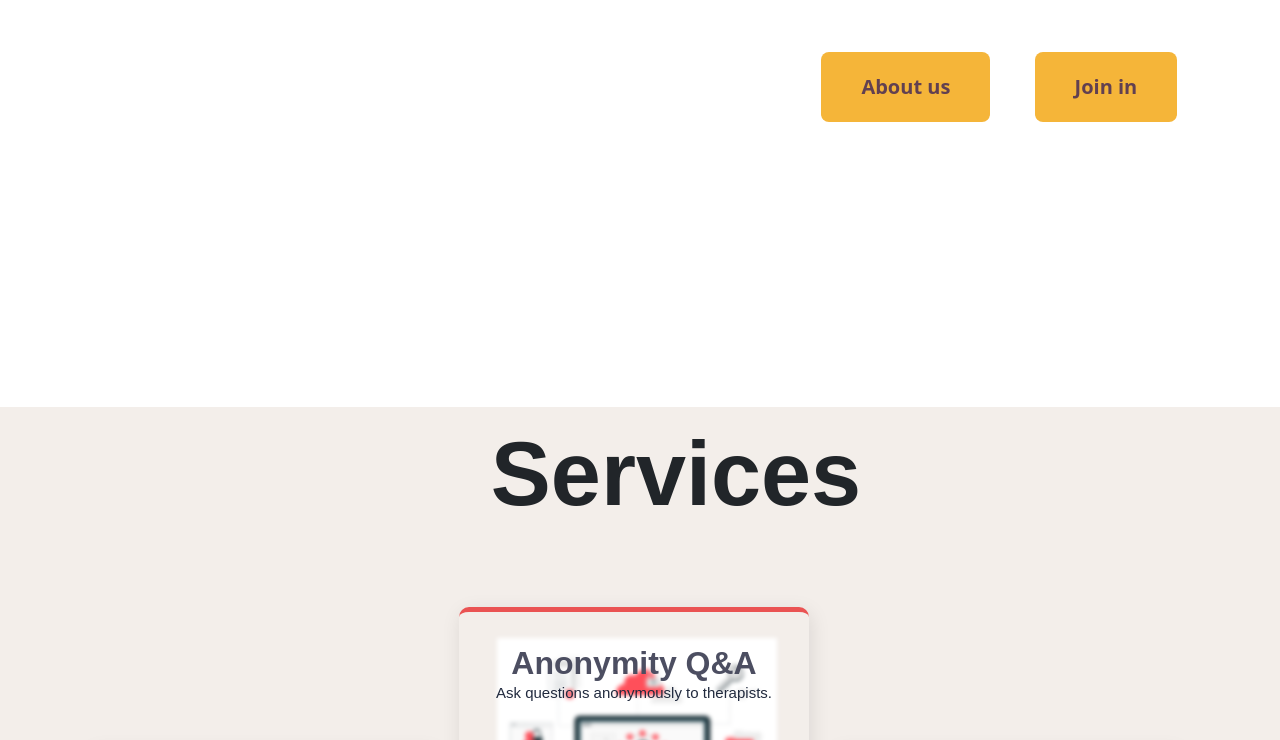
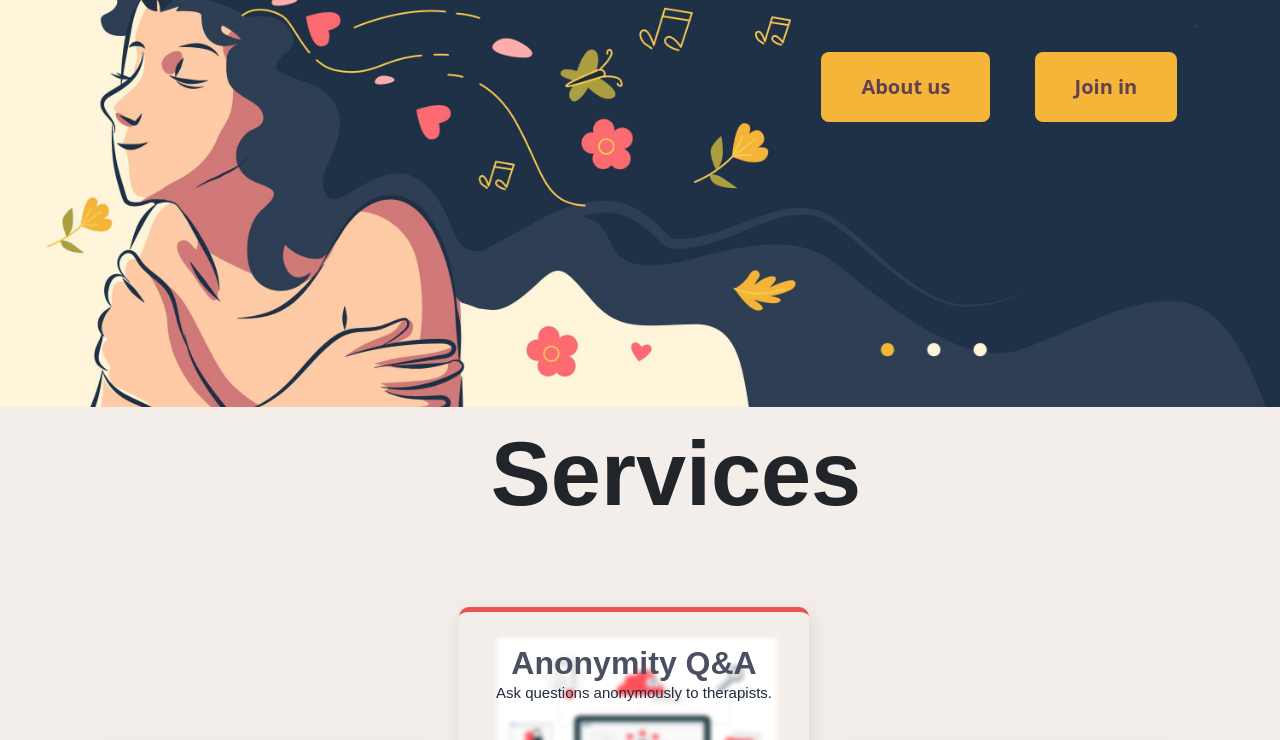
Before and after one commit to Swaraj-1925/Healr-pratice, a plain HTML site: page index.html in a window 1280 px wide. Shown: the part 393-1133 px from the top of the page. Drawn offline with nearby package versions, Linux system fonts and the light colour scheme.

Commit message:
Update Style-home.css

```diff
--- a/git/Style-home.css
+++ b/git/Style-home.css
@@ -1,7 +1,7 @@
 
 .Home-p1{
   min-height: 100vh;
-  background:url('../images/16683475_5781107.jpg');
+  background:url('../git/16683475_5781107.jpg');
   background-size: cover;
   background-position: center;
 }
```
